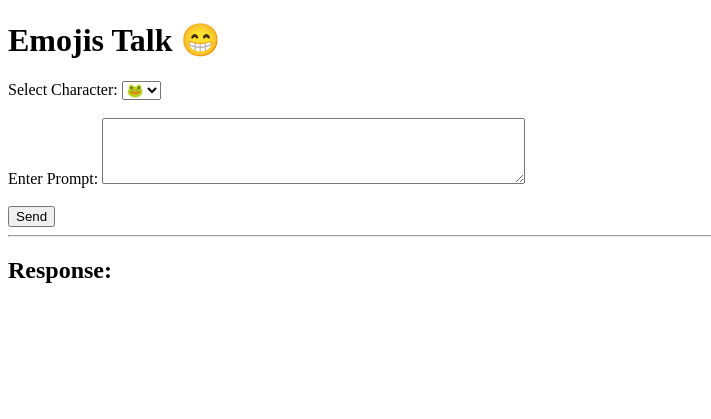
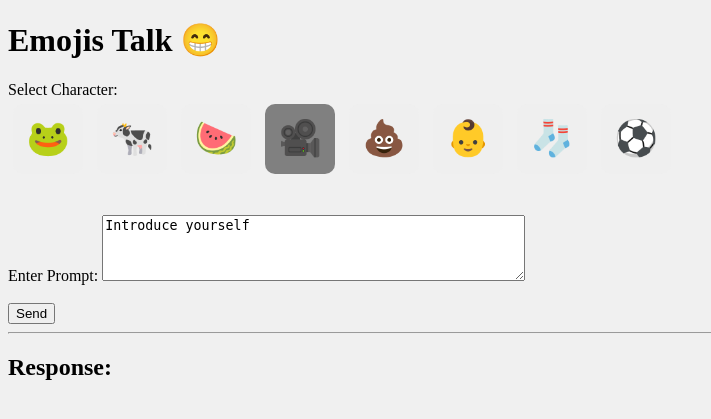
Before and after one commit to nanclin/EmojisTalk, a PHP site: page / in a window 1280 px wide. Shown: the top 419 px of the page, without its empty margins (0-711 px from the left). Run offline with PHP 8.4, Linux system fonts and the light colour scheme.

Commit message:
Added buttons instead of dropdown menu.

```diff
--- a/index.php
+++ b/index.php
@@ -4,28 +4,62 @@
     <meta charset="UTF-8">
     <meta name="viewport" content="width=device-width, initial-scale=1.0">
     <title>Emojis Talk</title>
+    <link rel="stylesheet" href="style.css"> <!-- Ensure this path is correct -->
 </head>
 <body>
     <h1>Emojis Talk 😁</h1>
     <form action="process.php" method="POST">
         <label for="character">Select Character:</label>
-        <select name="character" id="character">
-            <!-- <option value="generic">Generic</option> -->
-            <option value="🐸">🐸</option>
-            <option value="🐄">🐄</option>
-            <option value="🍉">🍉</option>
-            <option value="🎥">🎥</option>
-            <option value="💩">💩</option>
-            <option value="👶">👶</option>
-            <option value="🧦">🧦</option>
-            <option value="⚽">⚽</option>
-        </select>
+
+        <div id="emojiButtons">
+            <button type="button" class="emoji-button" data-emoji="🐸">🐸</button>
+            <button type="button" class="emoji-button" data-emoji="🐄">🐄</button>
+            <button type="button" class="emoji-button" data-emoji="🍉">🍉</button>
+            <button type="button" class="emoji-button selected" data-emoji="🎥">🎥</button>
+            <button type="button" class="emoji-button" data-emoji="💩">💩</button>
+            <button type="button" class="emoji-button" data-emoji="👶">👶</button>
+            <button type="button" class="emoji-button" data-emoji="🧦">🧦</button>
+            <button type="button" class="emoji-button" data-emoji="⚽">⚽</button>
+        </div>
+
+        <!-- Hidden input to store selected emoji value -->
+        <input type="hidden" name="character" id="selectedEmoji" value="🎥">
+
         <br><br>
         <label for="prompt">Enter Prompt:</label>
-        <textarea name="prompt" id="prompt" rows="4" cols="50"></textarea>
+        <textarea name="prompt" id="prompt" rows="4" cols="50">Introduce yourself</textarea>
         <br><br>
         <input type="submit" value="Send">
+
     </form>
+
+
+    <script>
+        const emojiButtons = document.querySelectorAll('.emoji-button');
+        const selectedEmojiInput = document.getElementById('selectedEmoji');
+
+        emojiButtons.forEach(button => {
+            button.addEventListener('click', function() {
+                // Remove 'selected' class from all buttons
+                emojiButtons.forEach(btn => btn.classList.remove('selected'));
+
+                // Add 'selected' class to the clicked button
+                this.classList.add('selected');
+
+                // Update the hidden input value with the selected emoji
+                selectedEmojiInput.value = this.dataset.emoji;
+            });
+        });
+
+        // Ensure a default selection is sent if no button is clicked
+        document.getElementById('emojiForm').addEventListener('submit', function(event) {
+            if (!selectedEmojiInput.value) {
+                alert("Please select an emoji!");
+                event.preventDefault();
+            }
+        });
+    </script>
+
     <hr>
     <h2>Response:</h2>
     <pre id="response"></pre>
--- a/style.css
+++ b/style.css
@@ -16,3 +16,37 @@ body {
 .center-card {
     margin: 0 auto;
 }
+
+button.emoji-button {
+    cursor: pointer;
+  padding: 5px;
+  margin: 5px;
+  width: 70px;
+  height: 70px;
+  font-size: 35px;
+  border-radius: 10px;
+  border: none;
+  cursor: pointer;
+}
+
+button.emoji-button.selected{
+  padding: 5px;
+  margin: 5px;
+  width: 70px;
+  height: 70px;
+  font-size: 35px;
+  background-color: gray;
+}
+
+button.emoji-button {
+  transition-duration: 0.2s;
+}
+
+button.emoji-button:hover {
+  background-color: #fff;
+  color: white;
+}
+
+button.emoji-button.selected:hover{
+    background-color: gray;
+}
```
Also changed, not shown: README.md.
